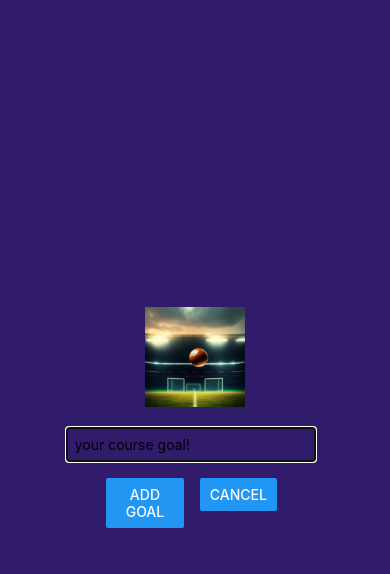
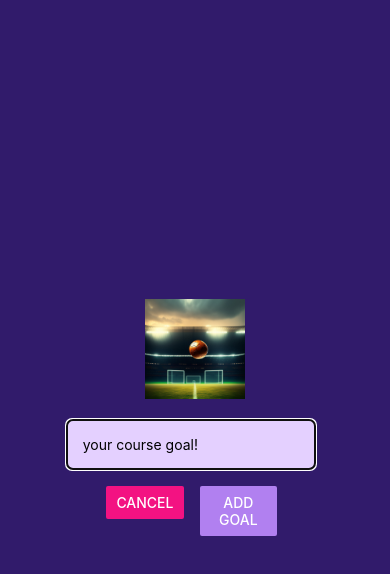
Before and after one commit to stan-dot/react-native-playground, a React Native app in the folder my-app/: screen / in a window 390 px wide. Both pictures are taken after a click on the button "ADD NEW GOAL". Shown: the top 574 px of the page. Built offline with nearby package versions, Linux system fonts and the light colour scheme.

Commit message:
app ready

```diff
--- a/my-app/app.json
+++ b/my-app/app.json
@@ -6,6 +6,7 @@
     "orientation": "portrait",
     "icon": "./assets/icon.png",
     "userInterfaceStyle": "light",
+    "backgroundColor": "#1e085a",
     "splash": {
       "image": "./assets/splash.png",
       "resizeMode": "contain",
--- a/my-app/components/GoalInputField.tsx
+++ b/my-app/components/GoalInputField.tsx
@@ -42,13 +42,14 @@ export function GoalInputField(
         />
         <View style={styles.buttonContainer}>
           <View style={styles.button}>
+            <Button title="Cancel" onPress={props.onCancel} color="#f31282" />
+          </View>
+          <View style={styles.button}>
             <Button
               title="Add goal"
               onPress={onButtonPress}
+              color="#b180f0"
             />
-          </View>
-          <View style={styles.button}>
-            <Button title="Cancel" onPress={props.onCancel} />
           </View>
         </View>
       </View>
@@ -67,10 +68,13 @@ const styles = StyleSheet.create({
 
   textInput: {
     borderWidth: 1,
-    borderColor: "#cccccc",
+    borderColor: "#e4d0ff",
+    backgroundColor: "#e4d0ff",
+    color: "#12038",
+    borderRadius: 6,
     width: "70%",
     marginRight: 8,
-    padding: 8,
+    padding: 16,
   },
   buttonContainer: {
     flexDirection: "row",
--- a/my-app/components/Todopanel.tsx
+++ b/my-app/components/Todopanel.tsx
@@ -1,5 +1,5 @@
 import { useState } from "react";
-import { Button, FlatList, StyleSheet, View } from "react-native";
+import { Button, FlatList, StyleSheet, View, StatusBar } from "react-native";
 import { GoalInputField } from "./GoalInputField";
 import { GoalItem, GoalItemType } from "./GoalItem";
 
@@ -33,10 +33,12 @@ export default function Todopanel() {
   }
 
   return (
+    <>
+      <StatusBar barStyle="light-content" />
       <View style={styles.appContainer}>
         <Button
           title="Add new goal"
-        color="#5e0acc"
+          color="#a065ec"
           onPress={startAddGoalHandler}
         />
 
@@ -59,6 +61,7 @@ export default function Todopanel() {
           />
         </View>
       </View>
+    </>
   );
 }
 
@@ -67,6 +70,7 @@ const styles = StyleSheet.create({
     padding: 50,
     paddingHorizontal: 16,
     flex: 1,
+    backgroundColor: "#1e085a"
   },
 
   goalsContainer: {
```
Lines whose indentation alone changed are shown as unchanged.
